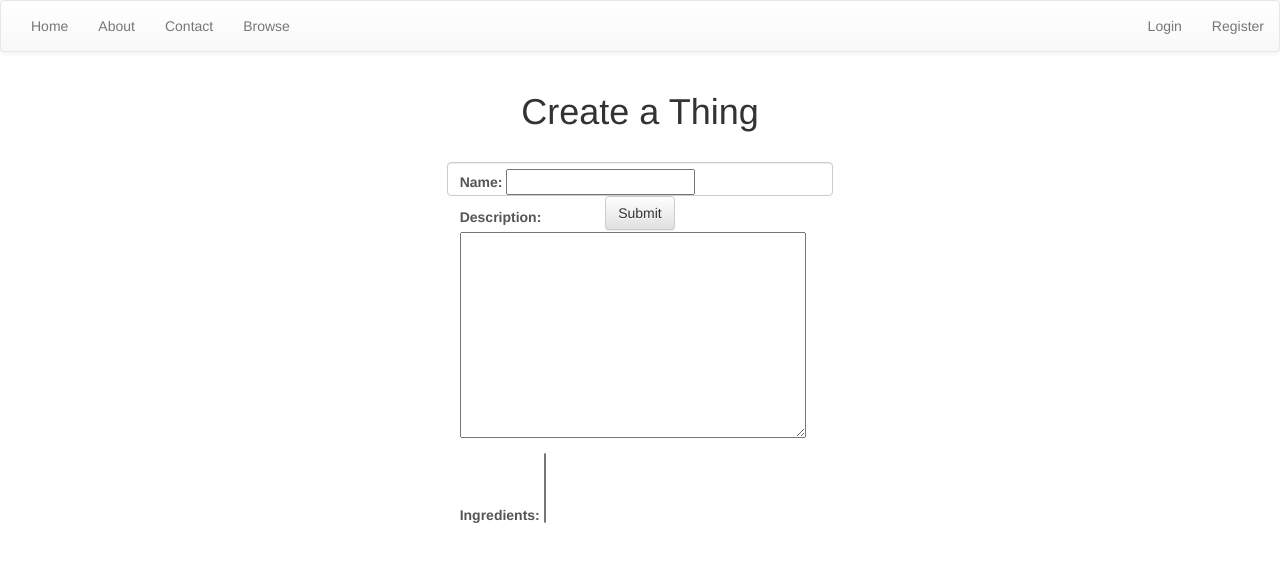
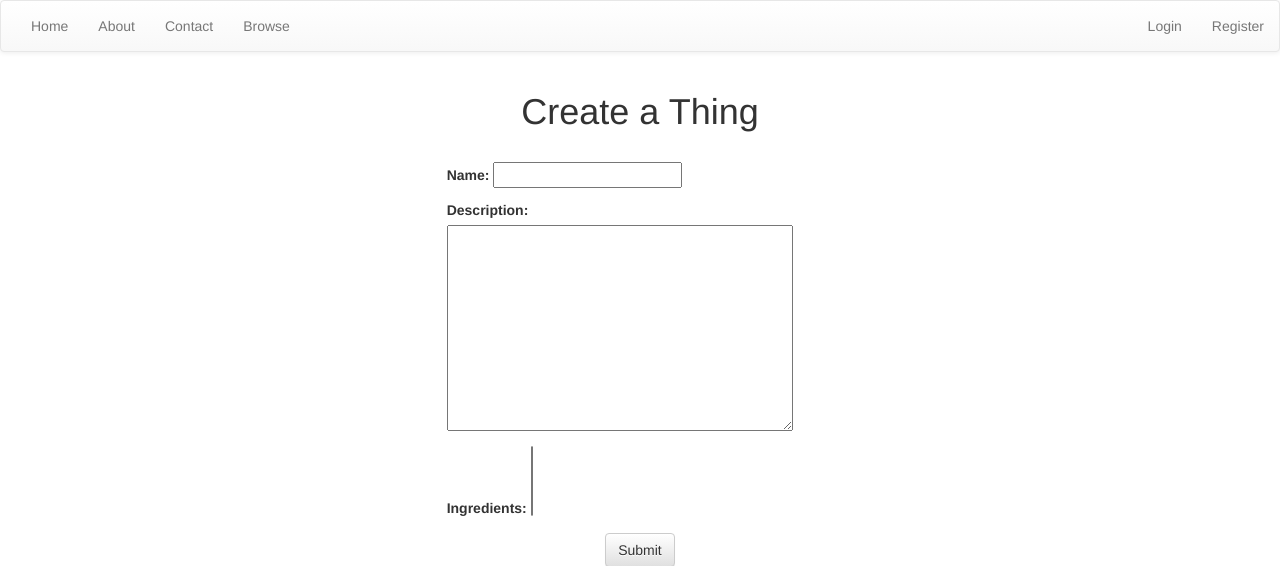
Before and after one commit to benglassman/demo1, a Django app: page /create_thing/ in a window 1280 px wide. Shown: the top 566 px of the page. Run offline with Django 3.2, Linux system fonts and the light colour scheme; data that the repository does not hold is empty; some libraries are stand-ins or nearby versions.

Commit message:
remove div in form

```diff
--- a/polls/templates/things/create_thing.html
+++ b/polls/templates/things/create_thing.html
@@ -15,9 +15,7 @@
             <br>
             <form role="form" action="" method="post">
                 {% csrf_token %}
-                <div class="form-control">
-                    {{ form.as_p }}
-                </div>
+                {{ form.as_p }}
                 <div class="text-center">
                     <button type="submit" class="save btn btn-default">Submit</button>
                 </div>
```
